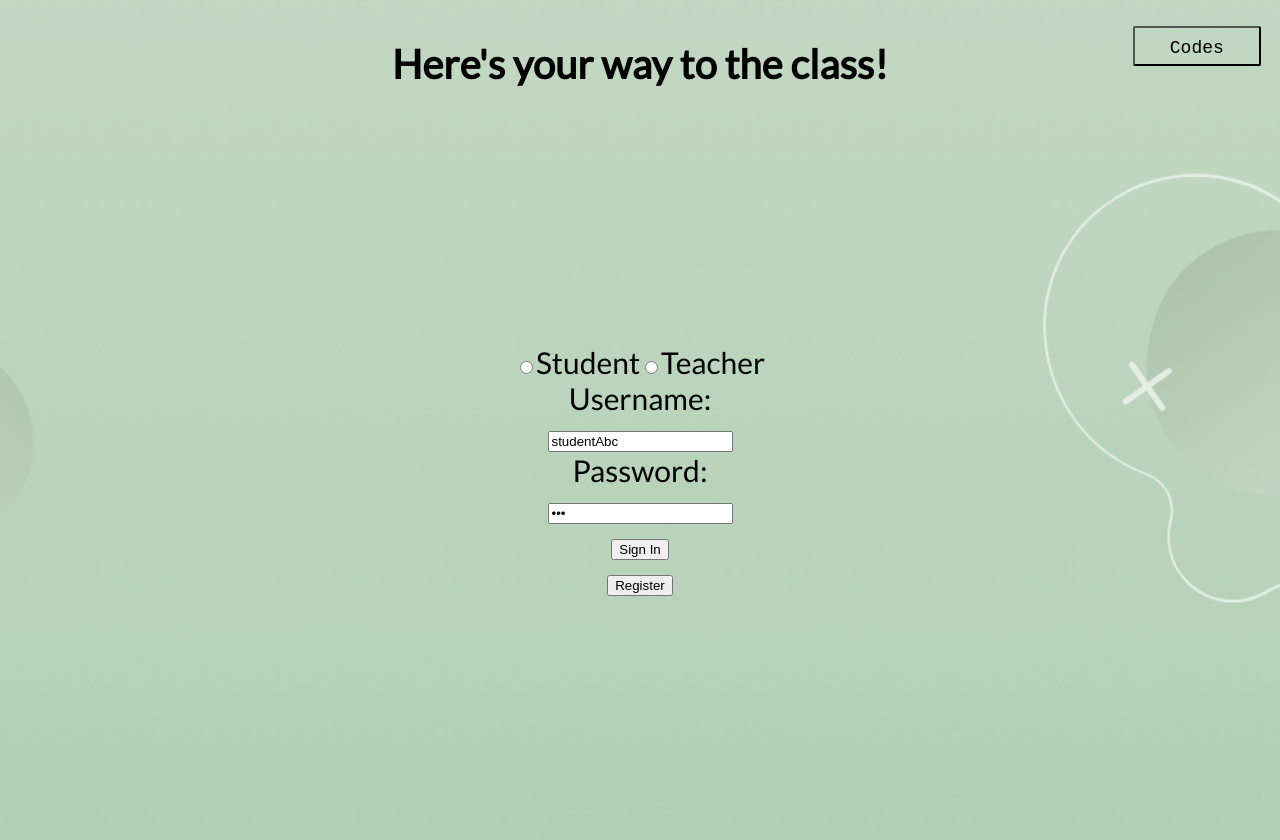
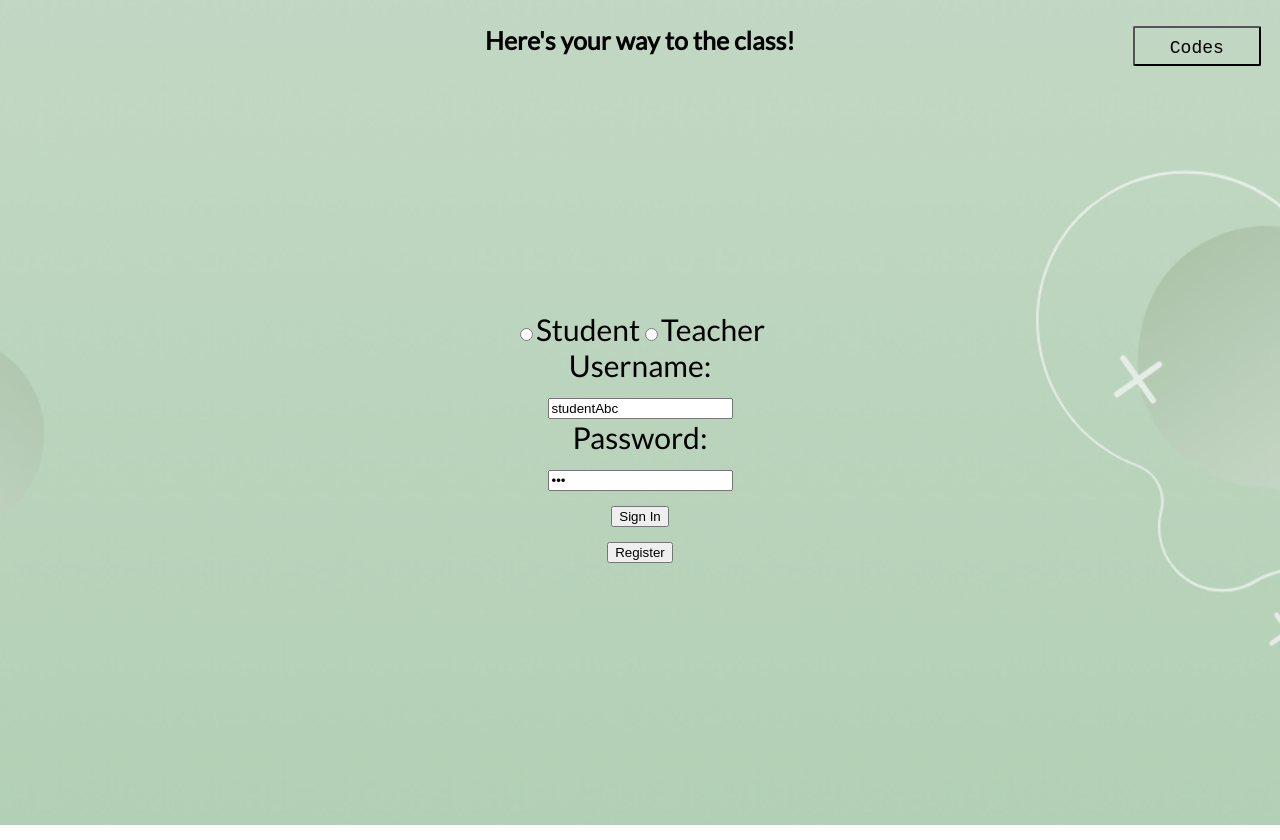
Before and after one commit to LuisaBalaban/ALT_project, a React (Create React App) app in the folder frontend/: page / in a window 1280 px wide. Built offline with nearby package versions, Linux system fonts and the light colour scheme.

Commit message:
3rd upload

```diff
--- a/frontend/src/index.css
+++ b/frontend/src/index.css
@@ -12,5 +12,5 @@ body {
   -moz-osx-font-smoothing: grayscale;
 }
 h3{
-  font-size: 40px;
+  font-size: 25px;
 }
```
